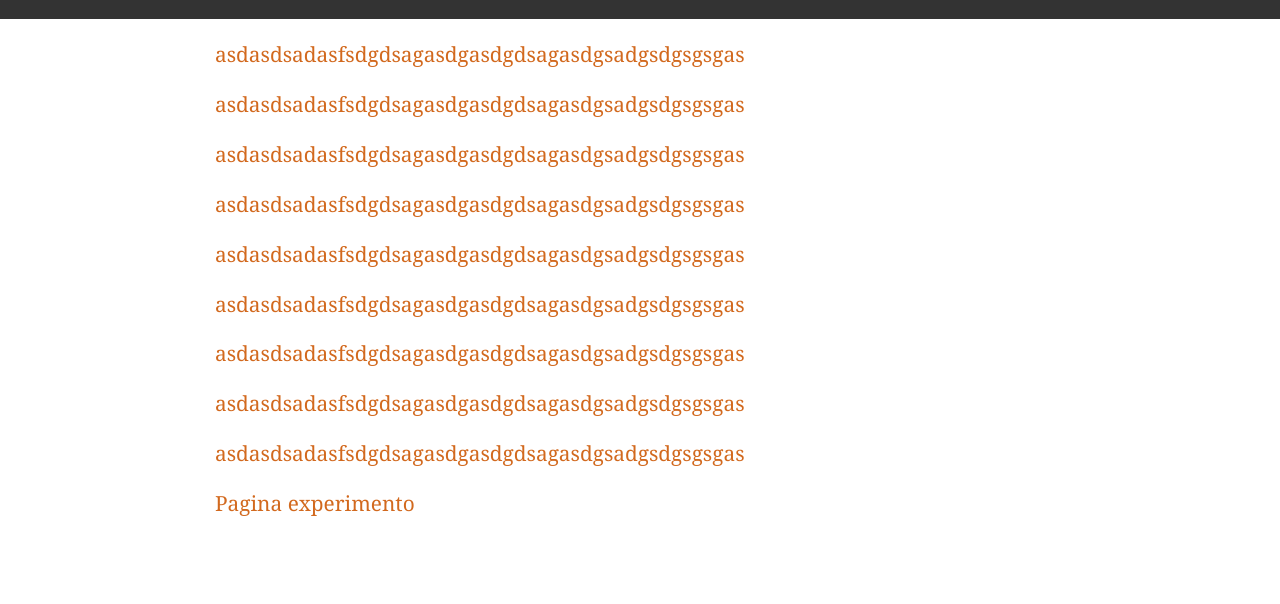
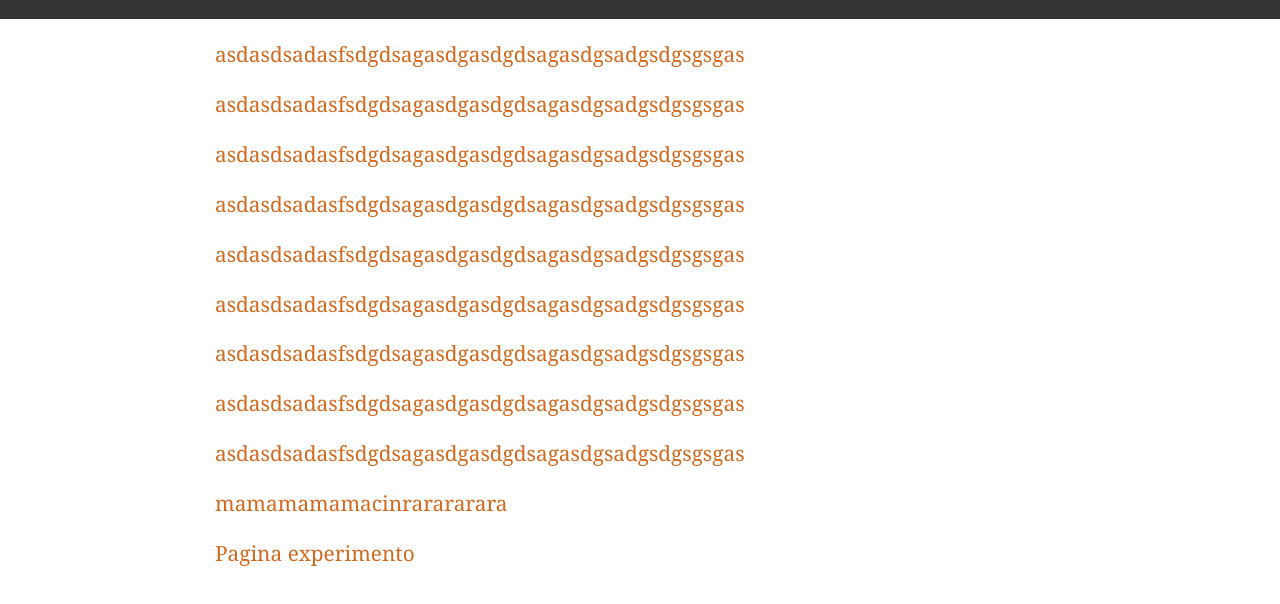
Before and after one commit to VjSuxo/MiniMarket, a plain HTML site: page INDEX.html in a window 1280 px wide. Shown: the part 90-694 px from the top of the page. Drawn offline with Linux system fonts and the light colour scheme; a script that the page names is missing.

Commit message:
prueba de coneccion

```diff
--- a/INDEX.html
+++ b/INDEX.html
@@ -36,6 +36,7 @@
             <p>asdasdsadasfsdgdsagasdgasdgdsagasdgsadgsdgsgsgas</p>
             <p>asdasdsadasfsdgdsagasdgasdgdsagasdgsadgsdgsgsgas</p>
             <p>asdasdsadasfsdgdsagasdgasdgdsagasdgsadgsdgsgsgas</p>
+            <p>mamamamamacinrarararara</p>
         </div>
     </main>
 
```
